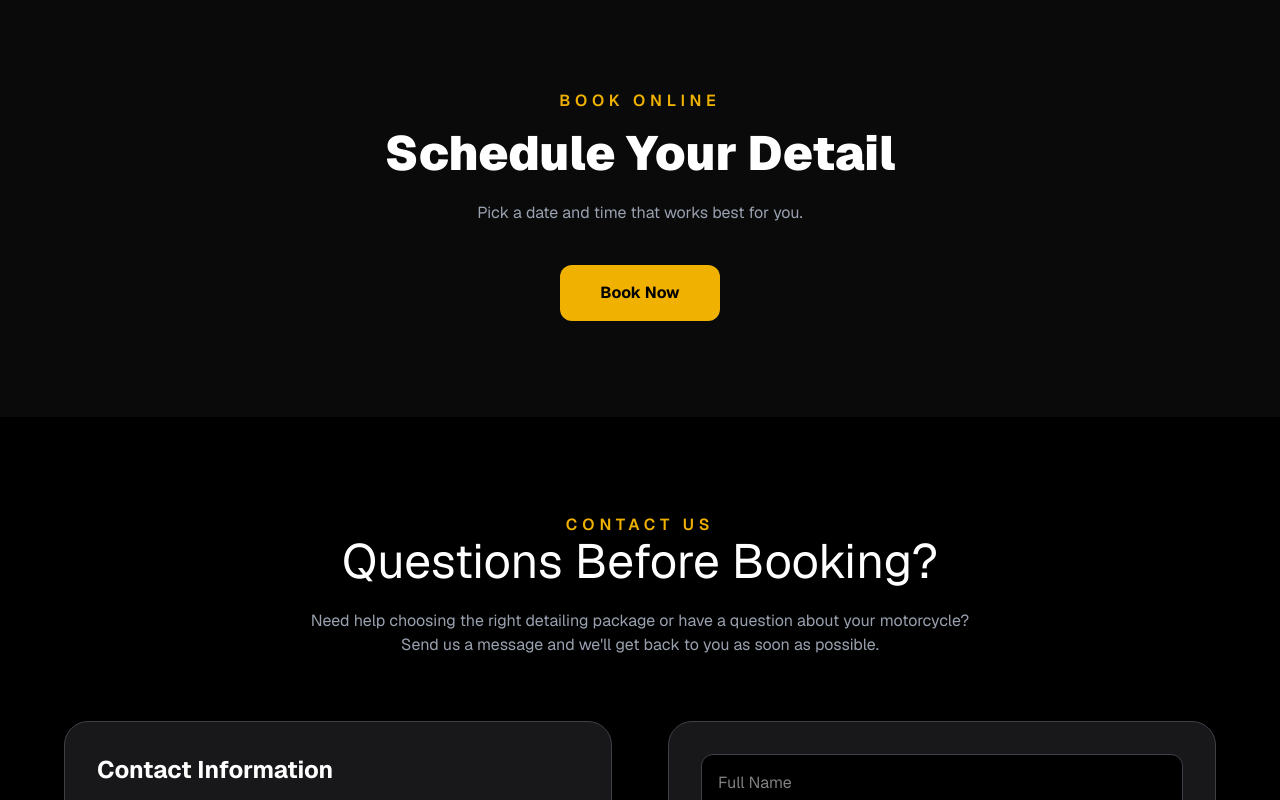
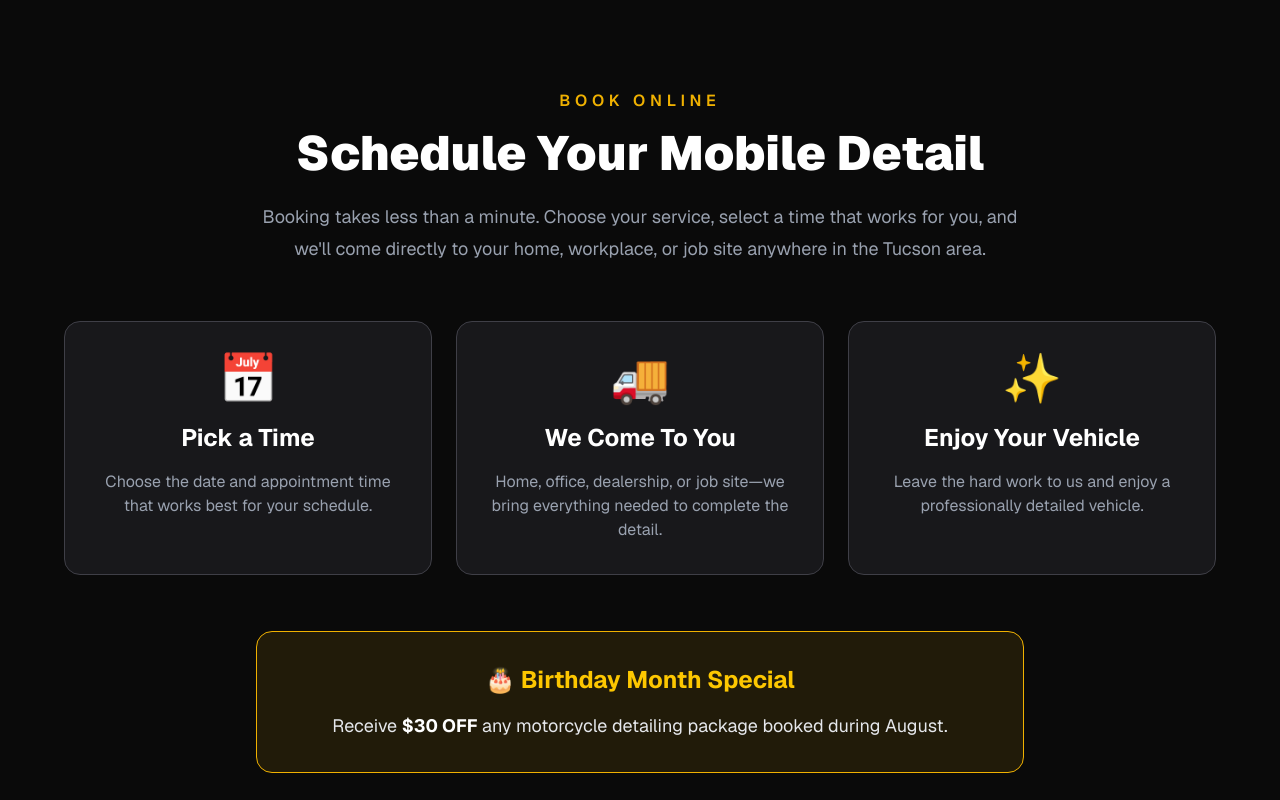
Before and after one commit to Natvibecodes/natflipswhips-website, a Next.js app: page / in a window 1280 px wide. Shown: the part 9400-10200 px from the top of the page. Built offline with nearby package versions, Linux system fonts and the light colour scheme.

Commit message:
Update Booking.tsx
redo booking detailing

```diff
--- a/app/components/Booking.tsx
+++ b/app/components/Booking.tsx
@@ -4,25 +4,97 @@ export default function Booking() {
       id="booking"
       className="bg-neutral-950 text-white py-24 px-6"
     >
-      <div className="max-w-5xl mx-auto text-center">
+      <div className="max-w-6xl mx-auto text-center">
+
         <p className="uppercase tracking-[0.3em] text-yellow-500 font-semibold">
-          Book Online
+          BOOK ONLINE
         </p>
 
-        <h2 className="text-5xl font-black mt-4">
-          Schedule Your Detail
+        <h2 className="text-4xl md:text-5xl font-black mt-4">
+          Schedule Your Mobile Detail
         </h2>
 
-        <p className="text-gray-400 mt-6 max-w-2xl mx-auto">
-          Pick a date and time that works best for you.
+        <p className="text-gray-400 mt-6 max-w-3xl mx-auto text-lg leading-8">
+          Booking takes less than a minute. Choose your service, select a time
+          that works for you, and we'll come directly to your home, workplace,
+          or job site anywhere in the Tucson area.
         </p>
+
+        <div className="grid gap-6 md:grid-cols-3 mt-14">
+
+          <div className="rounded-2xl border border-zinc-700 bg-zinc-900 p-8">
+
+            <div className="text-5xl mb-5">
+              📅
+            </div>
+
+            <h3 className="text-2xl font-bold">
+              Pick a Time
+            </h3>
+
+            <p className="text-gray-400 mt-4">
+              Choose the date and appointment time that works best for your schedule.
+            </p>
+
+          </div>
+
+          <div className="rounded-2xl border border-zinc-700 bg-zinc-900 p-8">
+
+            <div className="text-5xl mb-5">
+              🚚
+            </div>
+
+            <h3 className="text-2xl font-bold">
+              We Come To You
+            </h3>
+
+            <p className="text-gray-400 mt-4">
+              Home, office, dealership, or job site—we bring everything needed to complete the detail.
+            </p>
+
+          </div>
+
+          <div className="rounded-2xl border border-zinc-700 bg-zinc-900 p-8">
+
+            <div className="text-5xl mb-5">
+              ✨
+            </div>
+
+            <h3 className="text-2xl font-bold">
+              Enjoy Your Vehicle
+            </h3>
+
+            <p className="text-gray-400 mt-4">
+              Leave the hard work to us and enjoy a professionally detailed vehicle.
+            </p>
+
+          </div>
+
+        </div>
+
+        <div className="mt-14 rounded-2xl border border-yellow-500 bg-yellow-500/10 p-8 max-w-3xl mx-auto">
+
+          <h3 className="text-2xl font-bold text-yellow-400">
+            🎂 Birthday Month Special
+          </h3>
+
+          <p className="text-gray-200 mt-4 text-lg">
+            Receive <span className="font-bold text-white">$30 OFF</span> any motorcycle detailing package booked during August.
+          </p>
+
+        </div>
 
         <a
           href="/book"
-          className="inline-block mt-10 bg-yellow-500 text-black font-bold px-10 py-4 rounded-xl hover:bg-yellow-400 transition"
+          className="inline-block mt-12 bg-yellow-500 text-black font-bold px-12 py-5 rounded-xl hover:bg-yellow-400 transition text-lg"
         >
-          Book Now
+          Book Your Appointment
         </a>
+
+        <p className="text-gray-500 text-sm mt-8 max-w-2xl mx-auto">
+          Questions before booking? Scroll down and send us a message—we're happy to help you choose the right detailing package.
+        </p>
+
       </div>
     </section>
   );
```
